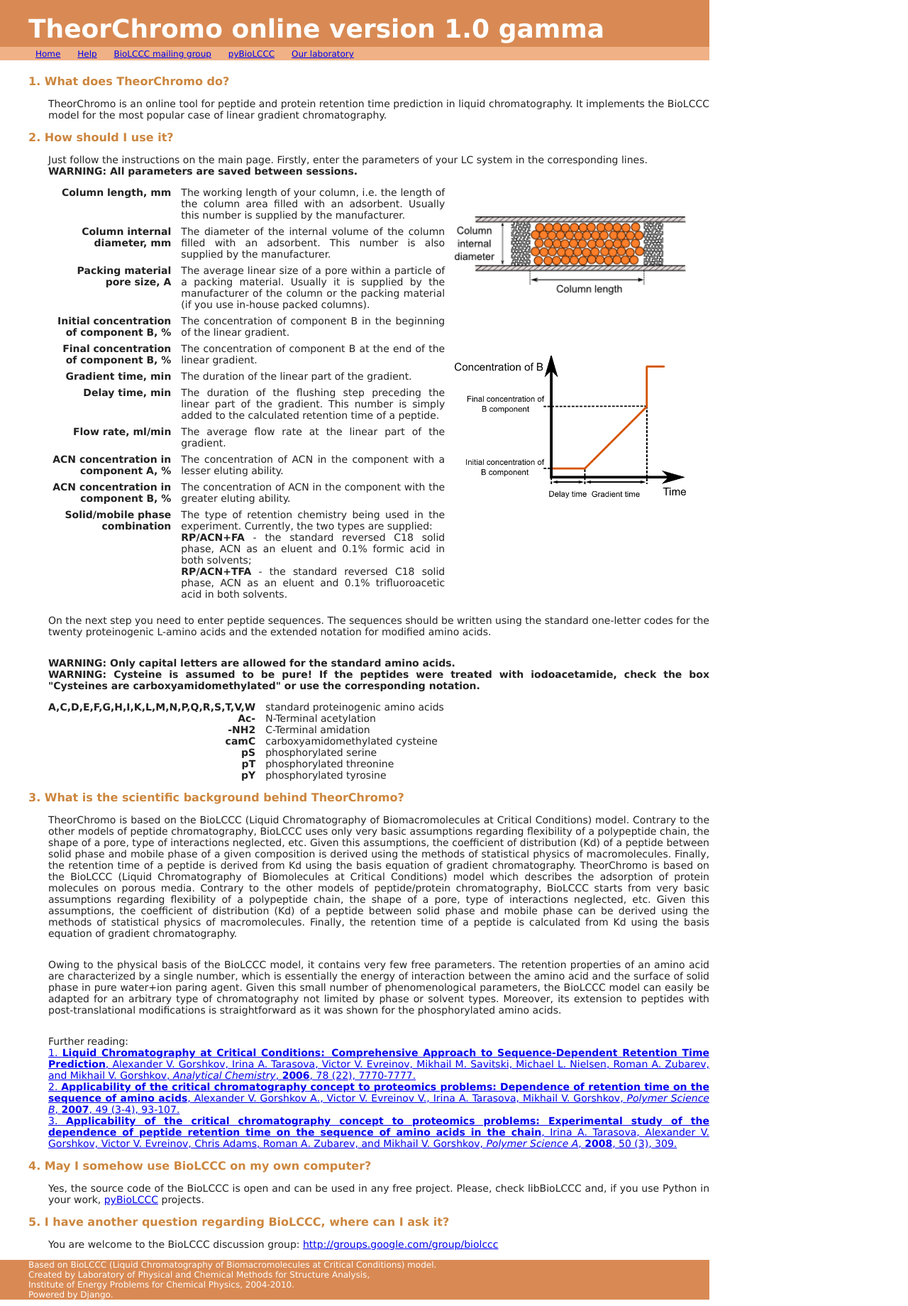
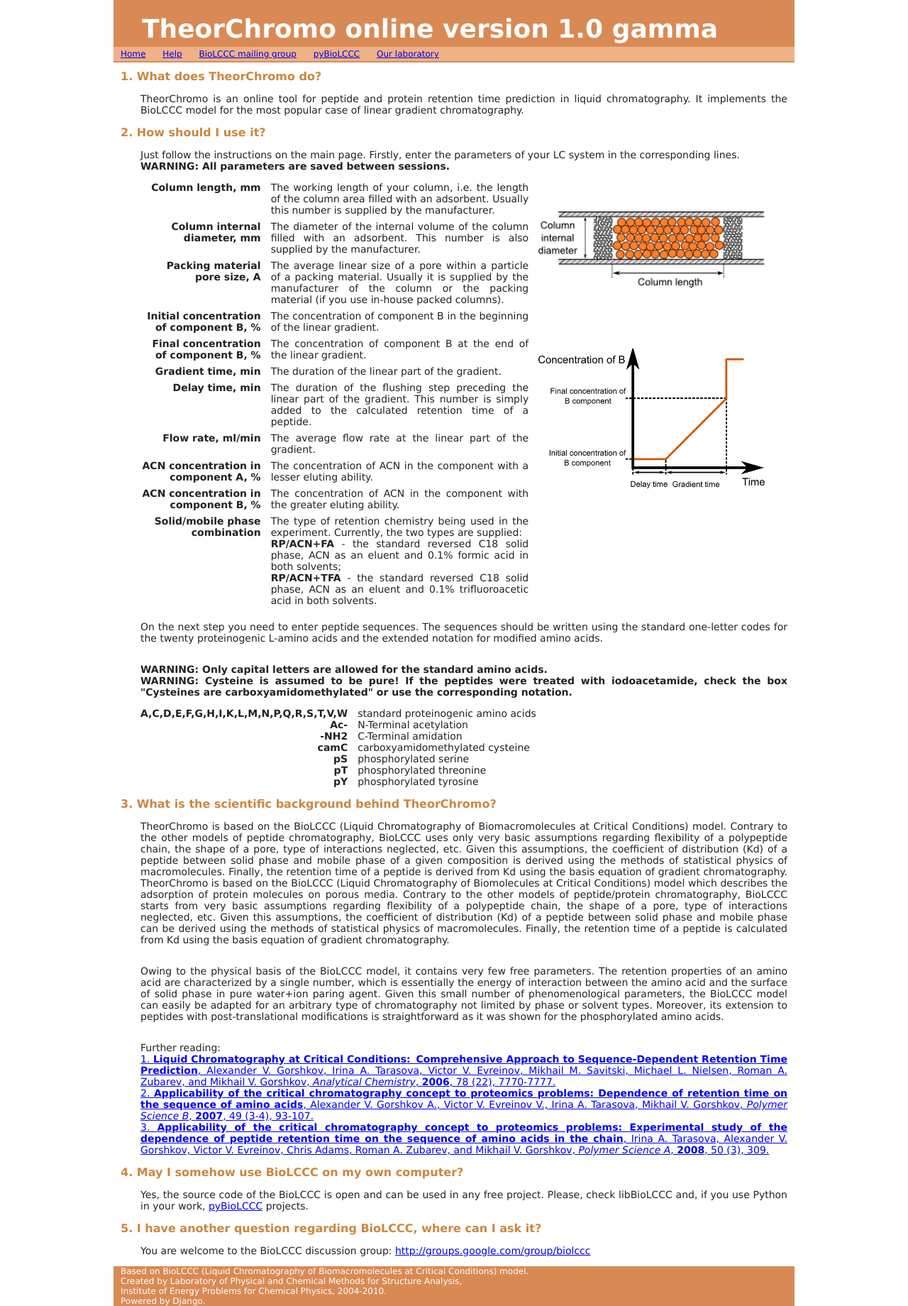
Before and after one commit to levitsky/theorchromo, a Django app: page /help/ in a window 1280 px wide. Shown: the whole page at 71% size. Run offline with Django 3.2, Linux system fonts and the light colour scheme; parts of the project's set-up code (start-up, migrations or seed data) failed here and were passed over.

Commit message:
Central page layout

```diff
--- a/theorchromo_online/media/style_div.css
+++ b/theorchromo_online/media/style_div.css
@@ -8,9 +8,16 @@
 font-size: 12px;
 color: #222222;
 \\background-color: #F7F7F7;
-margin: 0px;
+margin: 0px auto;
 padding: 0px;
-width: 1000px;
+text-align: center;
+width: 960px;
+}
+
+#main {
+text-align: left;
+margin: 0 auto;
+padding: 0px;
 }
 
 a.help{
@@ -28,18 +35,21 @@
 display: table;
 width: 100%;
 padding: 0px;
+margin: 0px;
 }
 
 #headerTableRow{
+width: auto;
+padding: 0px;
+margin: 0px;
 display: table-row;
 }
 
 #header{
 clear: both;
-width: 960px;
+width: auto;
 background-color: #D98A54;
 padding: 20px 0px 5px 40px;
-margin: 0 auto;
 border: 0px solid white;
 color: white;
 font-size: 3em;
@@ -52,27 +62,46 @@
 
 #subHeader{
 clear: both;
-padding: 3px 0px 2px 40px;
+width: auto;
+padding: 3px 0px 3px 0px;
 background-color: #F0B186;
 border: 0px solid white;
+}
+
+#subsubHeader{
+clear: both;
+width: auto;
+background-color: #D98A54;
+margin: 0px 0px 10px 0px;
+padding: 2px 0px 0px 40px;
+border: 0px solid white;
+color: white;
+font-size: 3em;
 }
 
 #footer{
 display: block;
 clear: both;
-width: 960px;
-padding: 0em 0 0 40px;
+width: auto;
+padding: 0px 0px 0px 10px;
+margin: 0;
 vertical-align: top;
-text-align: justify;
+text-align: left;
 background-color: #D98A54  ;
 font-size: 1em;
 color: white;
 }
 
+form {
+margin: 0px;
+padding: 0px;
+width: auto;
+}
+
 #errorsBlock{
 display: block;
-padding: 8px 0 10px 30px;
-margin: 20px 0 0 64px;
+padding: 8px 0 10px 25px;
+margin: 0px 0 6px 8px;
 border: 2px solid red;
 width: 40%;
 }
@@ -85,17 +114,14 @@
 #chromoConditionsBlock{
 display: block;
 float: left;
-width: 440px;
-margin: 0 0 0 0;
-padding: 20px 0 0 40px;
+margin: 0px 0px 0px 10px;
 \\background-color: #f0f0f0;
 }
 
 #peptideSequencesBlock{
 float: right;
 border: 0px solid white;
-width: 480px;
-padding: 20px 0 20px 40px;
+width: 50%;
 }
 
 #chromoConditionsTable{
@@ -170,7 +196,7 @@
 
 table#outputTable {
 border: 2px solid #F0B186;
-margin: 25px 25px 25px 40px ;
+margin: 0px 10px 0px 10px ;
 }
 
     table#outputTable td, th{
@@ -185,7 +211,7 @@
 
 table#outputParametersTable {
 border: 2px solid #F0B186;
-margin: 0 0 25px 40px ;
+margin: 10px 0 10px 10px ;
 }
 
     table#outputParametersTable td, th{
@@ -201,8 +227,8 @@
 #helpText{
 text-align: justify;
 font-size: 14px;
-width: 960px;
-padding: 20px 20px 20px 40px;
+width: auto;
+padding: 0px 10px 0px 10px;
 }
 
 #helpText p{
--- a/theorchromo_online/templates/base.html
+++ b/theorchromo_online/templates/base.html
@@ -23,6 +23,7 @@
 
   </head>
   <body>
+    <div id="main">
         <div id="headerTable">
             <div id="headerRow">
                 <div id="header">
@@ -55,6 +56,10 @@
                     {% endblock %}
                 </div>
             </div>
+            <div id="headerRow">
+                <div id="subsubHeader">
+                </div>
+            </div>
         </div>
 
         {% block content %}
@@ -68,5 +73,6 @@
             Institute of Energy Problems for Chemical Physics, 2004-2010.<br/>
             Powered by Django.
         </div>
+    </div>
   </body>
 </html>
```
Lines whose indentation alone changed are shown as unchanged.
